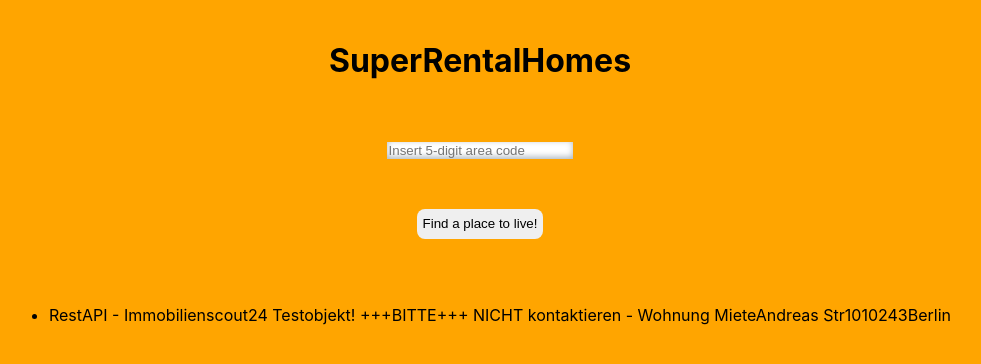
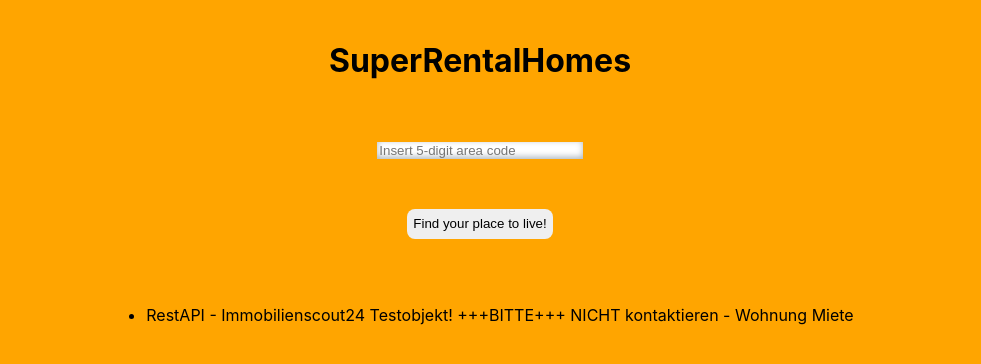
Before and after one commit to Gerrit-Sch/capstone-project, a React (Create React App) app: page / in a window 1280 px wide. Shown: the top 364 px of the page, without its empty margins (160-1141 px from the left). Built offline with nearby package versions, Linux system fonts and the light colour scheme.

Commit message:
Add components

```diff
--- a/src/components/Button.js
+++ b/src/components/Button.js
@@ -0,0 +1,12 @@
+import styled from "styled-components";
+
+export default function Button() {
+  return <ButtonStyled>Find your place to live!</ButtonStyled>;
+}
+
+const ButtonStyled = styled.button`
+  height: 30px;
+  margin: 30px;
+  border: none;
+  border-radius: 8px;
+`;
--- a/src/components/Input.js
+++ b/src/components/Input.js
@@ -0,0 +1,27 @@
+import styled from "styled-components";
+
+export default function Input({ handleOnChange }) {
+  return (
+    <InputStyled
+      name="areaCode"
+      id="areaCode"
+      type="text"
+      inputmode="numeric"
+      placeholder="Insert 5-digit area code"
+      onChange={handleOnChange}
+      required
+    />
+  );
+}
+
+const InputStyled = styled.input`
+  border: none;
+  box-shadow: rgba(50, 50, 93, 0.25) 0px 50px 100px -20px,
+    rgba(0, 0, 0, 0.3) 0px 30px 60px -30px,
+    rgba(10, 37, 64, 0.35) 0px -2px 6px 0px inset;
+  outline: none;
+
+  :focus {
+    border-bottom: 2px solid black;
+  }
+`;
--- a/src/pages/LandingPage.js
+++ b/src/pages/LandingPage.js
@@ -1,6 +1,8 @@
 import styled from "styled-components";
 import { useState } from "react";
+import Button from "../components/Button";
 import sampleData from "../assets/Data";
+import Input from "../components/Input";
 //import useNavigate from "
 
 export default function LandingPage({ onSubmit }) {
@@ -42,44 +44,19 @@ export default function LandingPage({ onSubmit }) {
           onChange={handleOnChange}
           required
         />
-        <Button>Find a place to live!</Button>
+        <Button>Find your place to live!</Button>
       </Form>
       <ul>
         {sampleData.map((listing) => (
-          <li>
-            {listing["realestates.apartmentRent"].title}
-            {listing["realestates.apartmentRent"].address.street}
-            {listing["realestates.apartmentRent"].address.houseNumber}
-            {listing["realestates.apartmentRent"].address.postcode}
-            {listing["realestates.apartmentRent"].address.city}
-          </li>
+          <li>{listing["realestates.apartmentRent"].title}</li>
         ))}
       </ul>
     </>
   );
 }
 
-const Input = styled.input`
-  border: none;
-  box-shadow: rgba(50, 50, 93, 0.25) 0px 50px 100px -20px,
-    rgba(0, 0, 0, 0.3) 0px 30px 60px -30px,
-    rgba(10, 37, 64, 0.35) 0px -2px 6px 0px inset;
-  outline: none;
-
-  :focus {
-    border-bottom: 2px solid black;
-  }
-`;
-
 const Form = styled.form`
   display: flex;
   flex-direction: column;
   gap: 20px;
 `;
-
-const Button = styled.button`
-  height: 30px;
-  margin: 30px;
-  border: none;
-  border-radius: 8px;
-`;
```
Also changed, not shown: 2 other files (tests, documents, lock files or other folders).
